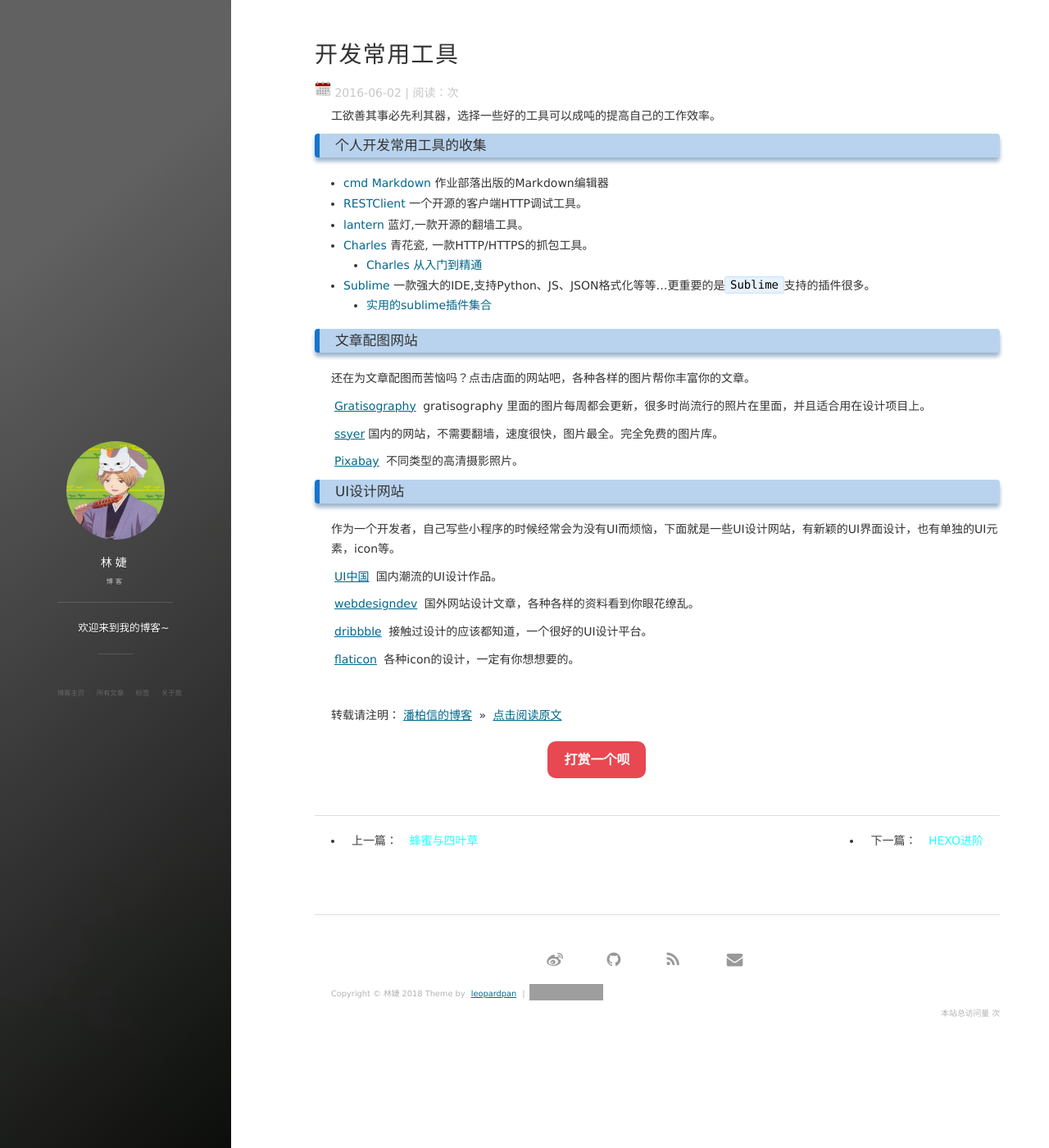
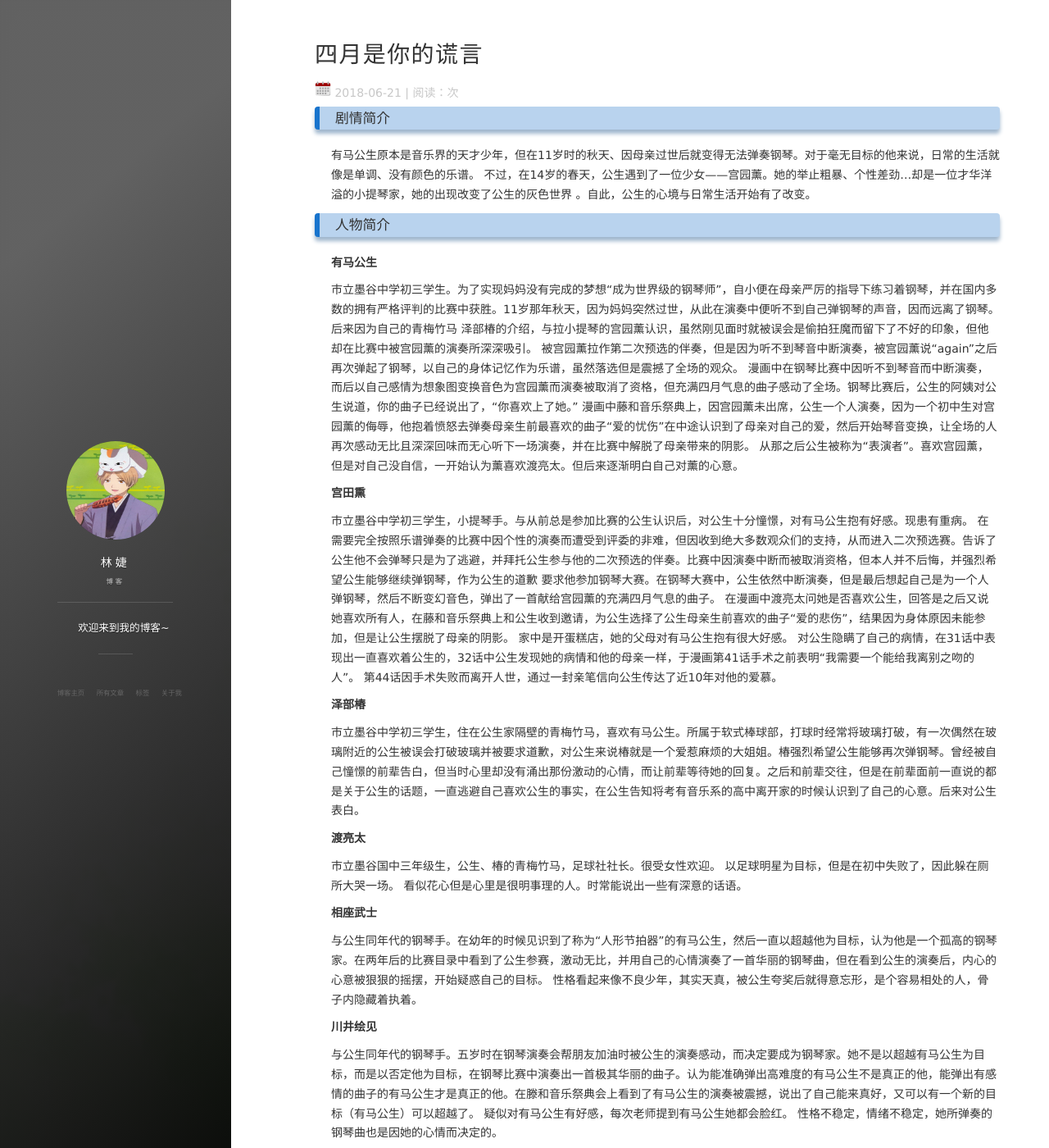
Before and after one commit to ywhlqm/L55J.github.io, a Jekyll site: the page built from _posts/2016-06-02-Develop_Tool.md, in a window 1280 px wide and 1400 px high. Shown: the whole window at 82% size. Built offline with Jekyll 4.4.1, drawn with Linux system fonts in a browser that asks for light colours; nearby versions of some CDN libraries; comment, search, counter and statistics services are not loaded; some of the changed text lies outside the part shown; grey boxes are pictures that could not be loaded.

Commit message:
Update 2016-06-02-Develop_Tool.md

```diff
--- a/_posts/2016-06-02-Develop_Tool.md
+++ b/_posts/2016-06-02-Develop_Tool.md
@@ -1,45 +1,78 @@
 ---
 layout: post
-title: 开发常用工具
-date: 2016-06-02 11:15:06
-tag: 工具
+title: 四月是你的谎言
+date: 2018-06-21 14:06:06
+tag: 治愈系
 ---
 
-工欲善其事必先利其器，选择一些好的工具可以成吨的提高自己的工作效率。
+### 剧情简介
 
-### 个人开发常用工具的收集
+有马公生原本是音乐界的天才少年，但在11岁时的秋天、因母亲过世后就变得无法弹奏钢琴。对于毫无目标的他来说，日常的生活就像是单调、没有颜色的乐谱。
+不过，在14岁的春天，公生遇到了一位少女——宫园薰。她的举止粗暴、个性差劲…却是一位才华洋溢的小提琴家，她的出现改变了公生的灰色世界 。自此，公生的心境与日常生活开始有了改变。
 
-* [cmd Markdown](https://www.zybuluo.com/mdeditor) 作业部落出版的Markdown编辑器
-* [RESTClient](https://github.com/rest-client/rest-client) 一个开源的客户端HTTP调试工具。
-* [lantern](https://github.com/getlantern/lantern) 蓝灯,一款开源的翻墙工具。
-* [Charles](https://www.charlesproxy.com/) 青花瓷, 一款HTTP/HTTPS的抓包工具。
-	* [Charles 从入门到精通](http://blog.devtang.com/2015/11/14/charles-introduction/)
-* [Sublime](http://www.sublimetext.com) 一款强大的IDE,支持Python、JS、JSON格式化等等...更重要的是`Sublime`支持的插件很多。
-	* [实用的sublime插件集合](http://www.xuanfengge.com/practical-collection-of-sublime-plug-in.html)
+### 人物简介
 
-### 文章配图网站
+**有马公生**
 
-还在为文章配图而苦恼吗？点击店面的网站吧，各种各样的图片帮你丰富你的文章。
+市立墨谷中学初三学生。为了实现妈妈没有完成的梦想“成为世界级的钢琴师”，自小便在母亲严厉的指导下练习着钢琴，并在国内多数的拥有严格评判的比赛中获胜。11岁那年秋天，因为妈妈突然过世，从此在演奏中便听不到自己弹钢琴的声音，因而远离了钢琴。后来因为自己的青梅竹马 泽部椿的介绍，与拉小提琴的宫园薰认识，虽然刚见面时就被误会是偷拍狂魔而留下了不好的印象，但他却在比赛中被宫园薰的演奏所深深吸引。
+被宫园薰拉作第二次预选的伴奏，但是因为听不到琴音中断演奏，被宫园薰说“again”之后再次弹起了钢琴，以自己的身体记忆作为乐谱，虽然落选但是震撼了全场的观众。
+漫画中在钢琴比赛中因听不到琴音而中断演奏，而后以自己感情为想象图变换音色为宫园薰而演奏被取消了资格，但充满四月气息的曲子感动了全场。钢琴比赛后，公生的阿姨对公生说道，你的曲子已经说出了，“你喜欢上了她。”
+漫画中藤和音乐祭典上，因宫园薰未出席，公生一个人演奏，因为一个初中生对宫园薰的侮辱，他抱着愤怒去弹奏母亲生前最喜欢的曲子“爱的忧伤”在中途认识到了母亲对自己的爱，然后开始琴音变换，让全场的人再次感动无比且深深回味而无心听下一场演奏，并在比赛中解脱了母亲带来的阴影。
+从那之后公生被称为“表演者”。喜欢宫园薰，但是对自己没自信，一开始认为薰喜欢渡亮太。但后来逐渐明白自己对薰的心意。
 
-[Gratisography](http://www.gratisography.com/) gratisography 里面的图片每周都会更新，很多时尚流行的照片在里面，并且适合用在设计项目上。
+**宫田熏**
 
-[ssyer](http://www.ssyer.com/home-index.html)国内的网站，不需要翻墙，速度很快，图片最全。完全免费的图片库。
+市立墨谷中学初三学生，小提琴手。与从前总是参加比赛的公生认识后，对公生十分憧憬，对有马公生抱有好感。现患有重病。
+在需要完全按照乐谱弹奏的比赛中因个性的演奏而遭受到评委的非难，但因收到绝大多数观众们的支持，从而进入二次预选赛。告诉了公生他不会弹琴只是为了逃避，并拜托公生参与他的二次预选的伴奏。比赛中因演奏中断而被取消资格，但本人并不后悔，并强烈希望公生能够继续弹钢琴，作为公生的道歉 要求他参加钢琴大赛。在钢琴大赛中，公生依然中断演奏，但是最后想起自己是为一个人弹钢琴，然后不断变幻音色，弹出了一首献给宫园薰的充满四月气息的曲子。
+在漫画中渡亮太问她是否喜欢公生，回答是之后又说她喜欢所有人，在藤和音乐祭典上和公生收到邀请，为公生选择了公生母亲生前喜欢的曲子“爱的悲伤”，结果因为身体原因未能参加，但是让公生摆脱了母亲的阴影。
+家中是开蛋糕店，她的父母对有马公生抱有很大好感。
+对公生隐瞒了自己的病情，在31话中表现出一直喜欢着公生的，32话中公生发现她的病情和他的母亲一样，于漫画第41话手术之前表明“我需要一个能给我离别之吻的人”。
+第44话因手术失败而离开人世，通过一封亲笔信向公生传达了近10年对他的爱慕。
 
-[Pixabay](https://pixabay.com/) 不同类型的高清摄影照片。
+**泽部椿**
 
+市立墨谷中学初三学生，住在公生家隔壁的青梅竹马，喜欢有马公生。所属于软式棒球部，打球时经常将玻璃打破，有一次偶然在玻璃附近的公生被误会打破玻璃并被要求道歉，对公生来说椿就是一个爱惹麻烦的大姐姐。椿强烈希望公生能够再次弹钢琴。曾经被自己憧憬的前辈告白，但当时心里却没有涌出那份激动的心情，而让前辈等待她的回复。之后和前辈交往，但是在前辈面前一直说的都是关于公生的话题，一直逃避自己喜欢公生的事实，在公生告知将考有音乐系的高中离开家的时候认识到了自己的心意。后来对公生表白。
 
-### UI设计网站
+**渡亮太**
 
-作为一个开发者，自己写些小程序的时候经常会为没有UI而烦恼，下面就是一些UI设计网站，有新颖的UI界面设计，也有单独的UI元素，icon等。
+市立墨谷国中三年级生，公生、椿的青梅竹马，足球社社长。很受女性欢迎。
+以足球明星为目标，但是在初中失败了，因此躲在厕所大哭一场。
+看似花心但是心里是很明事理的人。时常能说出一些有深意的话语。
 
-[UI中国](http://www.ui.cn/) 国内潮流的UI设计作品。
+**相座武士**
 
-[webdesigndev](http://www.webdesigndev.com/) 国外网站设计文章，各种各样的资料看到你眼花缭乱。
+与公生同年代的钢琴手。在幼年的时候见识到了称为“人形节拍器”的有马公生，然后一直以超越他为目标，认为他是一个孤高的钢琴家。在两年后的比赛目录中看到了公生参赛，激动无比，并用自己的心情演奏了一首华丽的钢琴曲，但在看到公生的演奏后，内心的心意被狠狠的摇摆，开始疑惑自己的目标。
+性格看起来像不良少年，其实天真，被公生夸奖后就得意忘形，是个容易相处的人，骨子内隐藏着执着。
 
-[dribbble](https://dribbble.com/) 接触过设计的应该都知道，一个很好的UI设计平台。
+**川井绘见**
 
-[flaticon](http://www.flaticon.com/) 各种icon的设计，一定有你想想要的。
+与公生同年代的钢琴手。五岁时在钢琴演奏会帮朋友加油时被公生的演奏感动，而决定要成为钢琴家。她不是以超越有马公生为目标，而是以否定他为目标，在钢琴比赛中演奏出一首极其华丽的曲子。认为能准确弹出高难度的有马公生不是真正的他，能弹出有感情的曲子的有马公生才是真正的他。在滕和音乐祭典会上看到了有马公生的演奏被震撼，说出了自己能来真好，又可以有一个新的目标（有马公生）可以超越了。
+疑似对有马公生有好感，每次老师提到有马公生她都会脸红。
+性格不稳定，情绪不稳定，她所弹奏的钢琴曲也是因她的心情而决定的。
 
-<br>
+**濑户纮子**
 
-转载请注明：[潘柏信的博客](http://baixin) » [点击阅读原文](http://baixin.io/2016/06/Develop_Tool/)
+有马公生的母亲的好朋友，是日本首屈一指的钢琴家，曾因为看到了公生并未学过钢琴就会弹奏，认为其是音乐的天才使得原本早希并不希望公生成为钢琴家的想法得到改变。
+本人认为自己是使得公生痛苦的最大元凶一直为此感到内疚。
+和早希从音乐大学就熟识，在公生为母亲弹奏《爱的悲伤》时说了一句：我们的孩子现在就要去进行最后的告别了。
+把公生当做自己的亲生儿子对待（在漫画31话提过），让公生从迷茫的世界走了出来，告诉公生他的母亲一直在看着他，而不是憎恨他。
+现在担任公生的音乐老师。
+
+### 其他角色
+
+**柏木奈绪**
+
+和椿同在棒球队，是从小到大的朋友。自家有着诸多BL藏书。
+
+**斋藤**
+
+比椿大一学年的学长，原棒球社队长，椿以前憧憬的对象，毕业之后遇见椿，向椿表白成功，之后明白椿的心不在这里，于是分开了。
+
+**有马早希**
+
+公生的母亲。原本并没有想要让公生成为钢琴家，但听到濑户纮子称赞公生有当钢琴家的天分后，开始用严格并以获胜为目标的英才教育训练公生，因为有病在身，认识到陪在公生的时间不多，所以才用严格的态度去教导公生，在公生11岁时举办的一场能够前往欧洲的国内比赛前病逝。
+
+**相座凪**
+
+武士的妹妹，目前正接受公生指导，成为他的弟子。
+刚成为公生的弟子时自称是“蓝里凪"，公布身份后否认，并声称只是公生听错而已。是个兄控。
```
